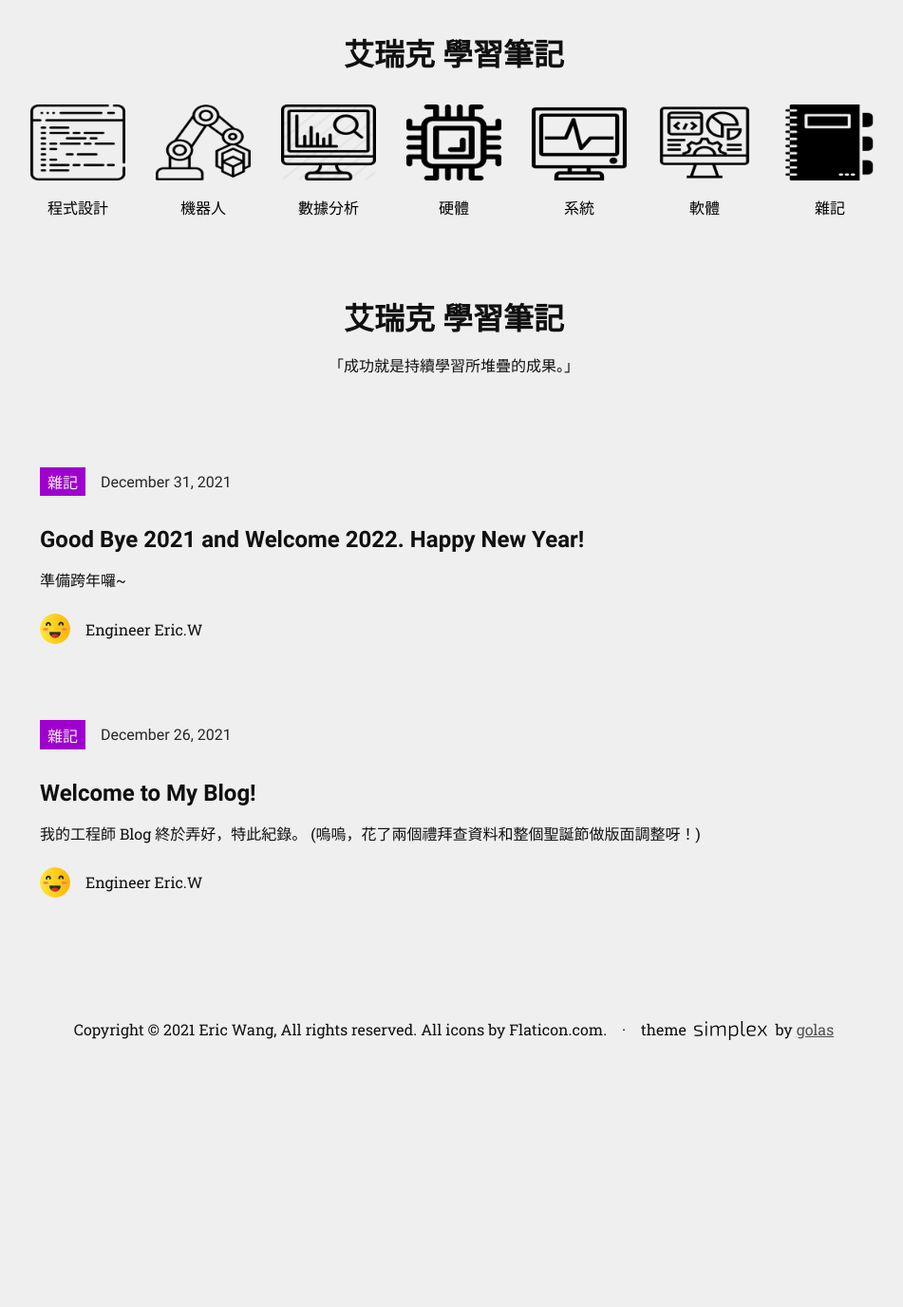
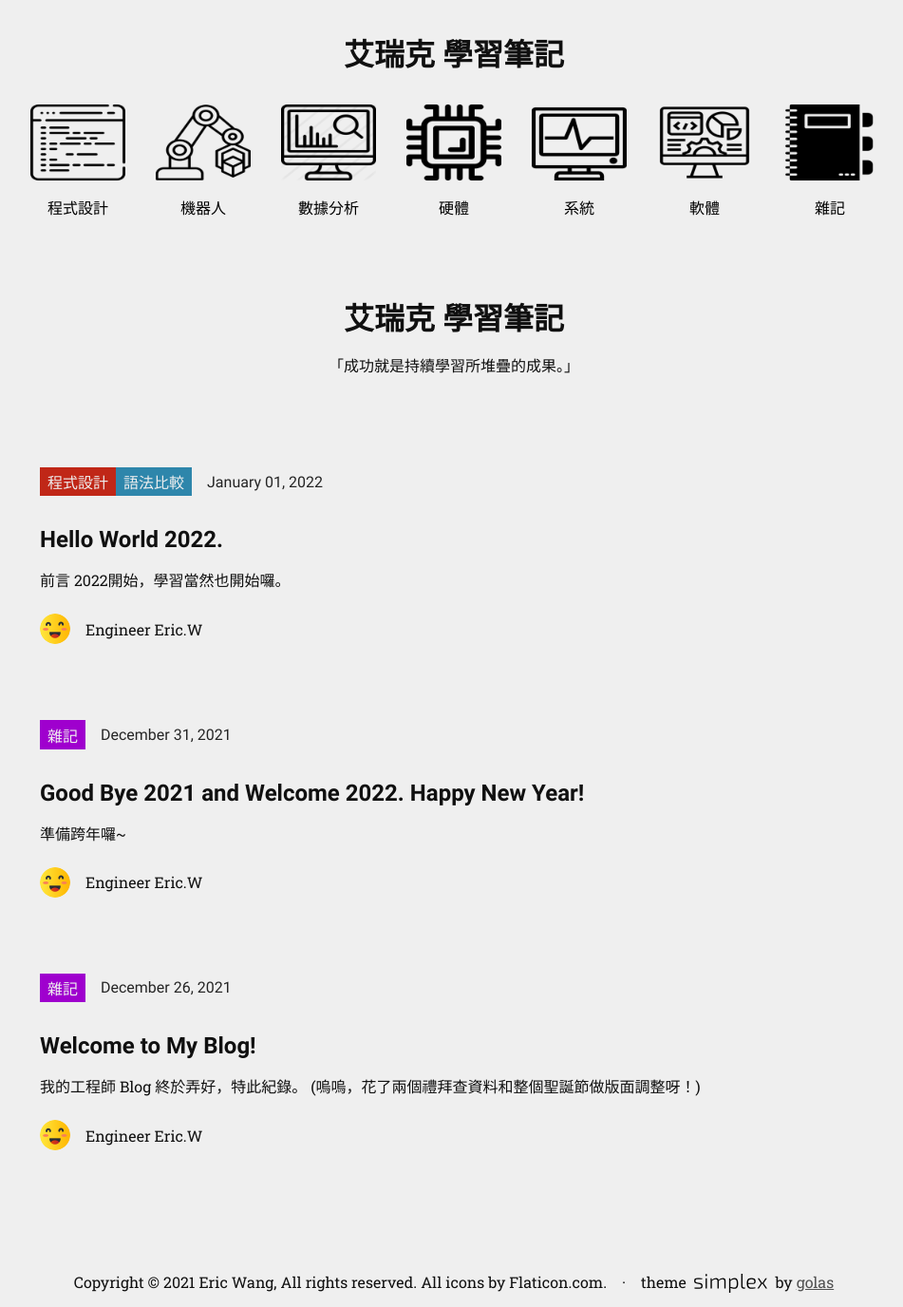
Before and after one commit to ericwang1013/ericwang1013.github.io, a Jekyll site: the page index.html, which Jekyll copies as it is, in a window 1280 px wide. Shown: the whole page at 95% size, without its empty margins (162-1113 px from the left). Built offline with Jekyll 4.4.1, drawn with Linux system fonts in a browser that asks for light colours; before the commit the page ends 1110 px from its top, so only the background shows below that.

Commit message:
Update index.html

```diff
--- a/index.html
+++ b/index.html
@@ -417,6 +417,45 @@
     </section>
 
 
+        <section class="snippet snippet_programming-compare-2022-01-01-hello-new-year">
+            <style>
+    .snippet_programming-compare-2022-01-01-hello-new-year::after {
+
+        background-image:
+        radial-gradient(ellipse closest-side, var(--c-snippetBackgroundExternal), var(--c-snippetBackgroundInternal)),
+        url(
+
+                https://ericwang1013.github.io/
+
+        );
+    }
+    </style>
+<a class="snippet__link" href="/programming/compare/2022/01/01/hello-new-year.html">
+    <section class="snippet__data">
+        <section class="snippet__data__metadata">
+            <section class="snippet__data__metadata__category">
+
+                    <p class="snippet__data__metadata__category__title" style="background: var(--c-themeHueRed)">程式設計</p>
+                        <p class="snippet__data__metadata__category__title" style="background: var(--c-themeHueBlue)">語法比較</p>
+
+            </section>
+            <p class="snippet__data__metadata__date">January 01, 2022</p>
+        </section>
+        <h2 class="snippet__data__header">Hello World 2022.</h2>
+        <p class="snippet__data__text">前言
+2022開始，學習當然也開始囉。
+</p>
+
+            <div class="snippet__data__author">
+
+                <img src="https://ericwang1013.github.io/assets/img/authors/eric.png"/>
+                <p>Engineer Eric.W</p>
+            </div>
+
+    </section>
+</a>
+        </section>
+
         <section class="snippet snippet_notes-2021-12-31-welcome-new-year">
             <style>
     .snippet_notes-2021-12-26-welcome-new-year::after {
```
